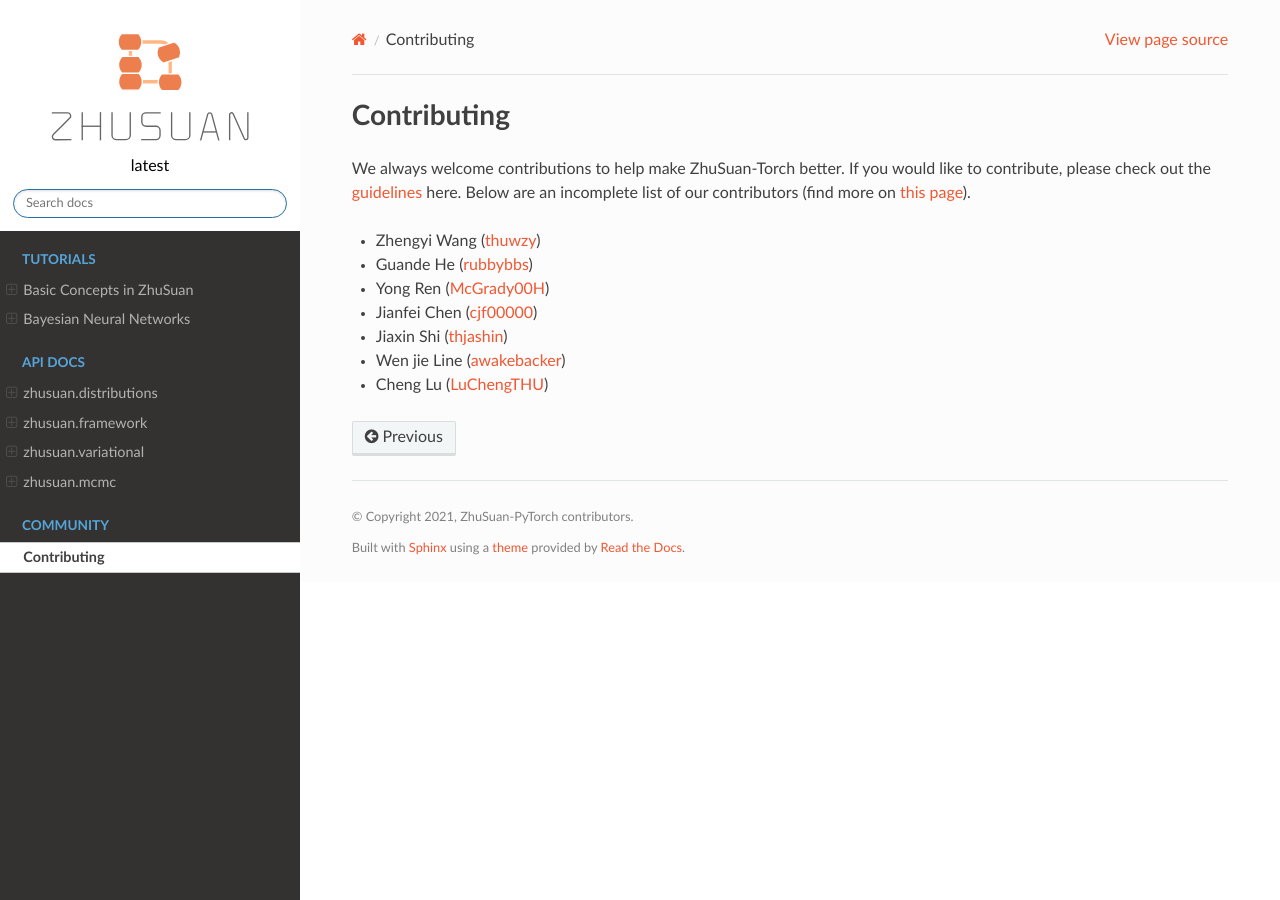
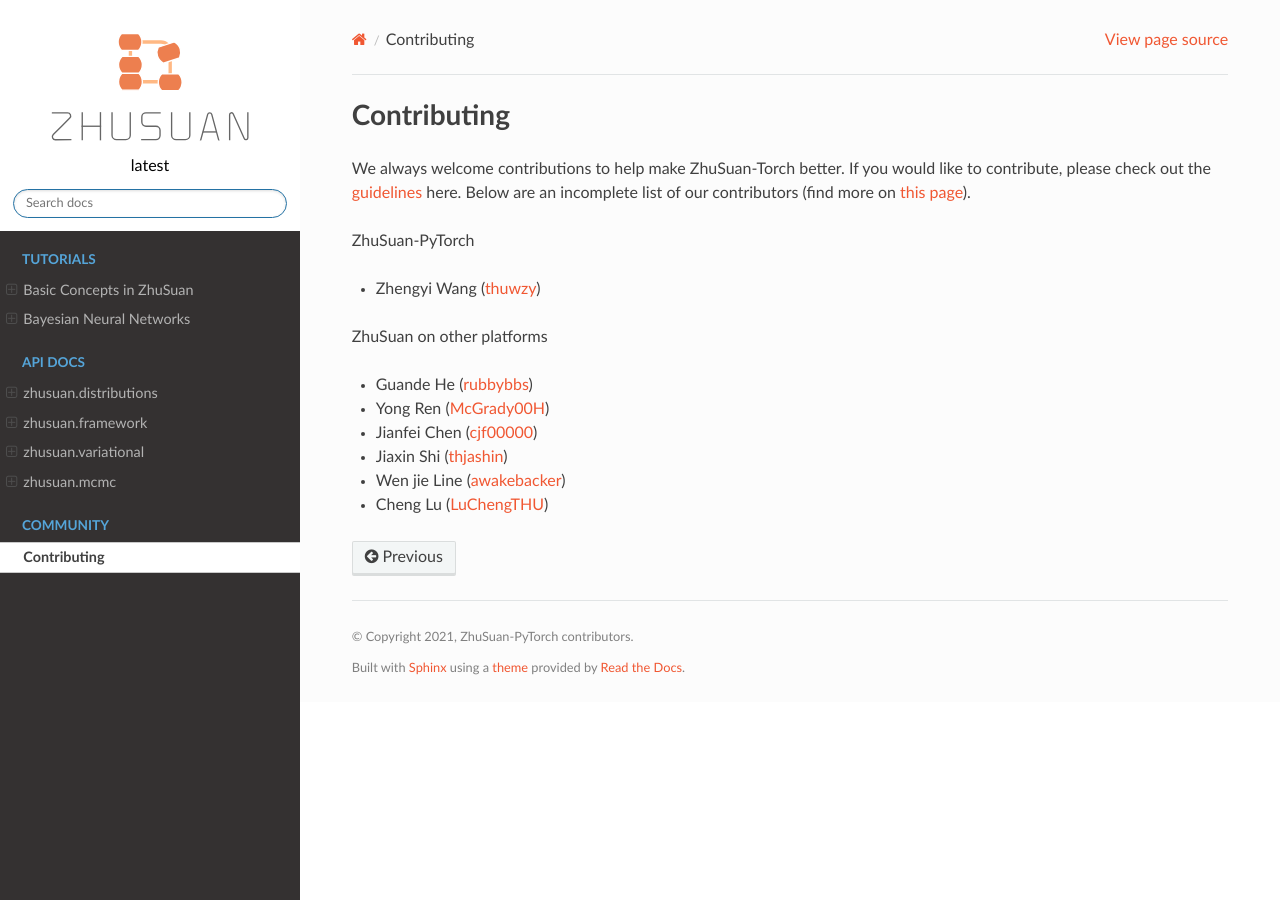
Before and after one commit to thuwzy/ZhuSuan-PyTorch, a Sphinx documentation site: the page built from docs/contributing.rst, in a window 1280 px wide. Built offline with Sphinx 7.4.7 and the Read the Docs theme 2.0.0, drawn with Linux system fonts in a browser that asks for light colours; pages that are not in the unit, such as notebooks, are missing from menus.

Commit message:
renew contributors

```diff
--- a/docs/contributing.rst
+++ b/docs/contributing.rst
@@ -7,7 +7,12 @@ to contribute, please check out the
 here. Below are an incomplete list of our contributors (find more on
 `this page <https://github.com/thu-ml/zhusuan/graphs/contributors>`_).
 
+ZhuSuan-PyTorch
+
 * Zhengyi Wang (`thuwzy <https://github.com/thuwzy>`_)
+
+ZhuSuan on other platforms
+
 * Guande He (`rubbybbs <https://github.com/rubbybbs>`_)
 * Yong Ren (`McGrady00H <https://github.com/mcgrady00h>`_)
 * Jianfei Chen (`cjf00000 <https://github.com/cjf00000>`_)
```
